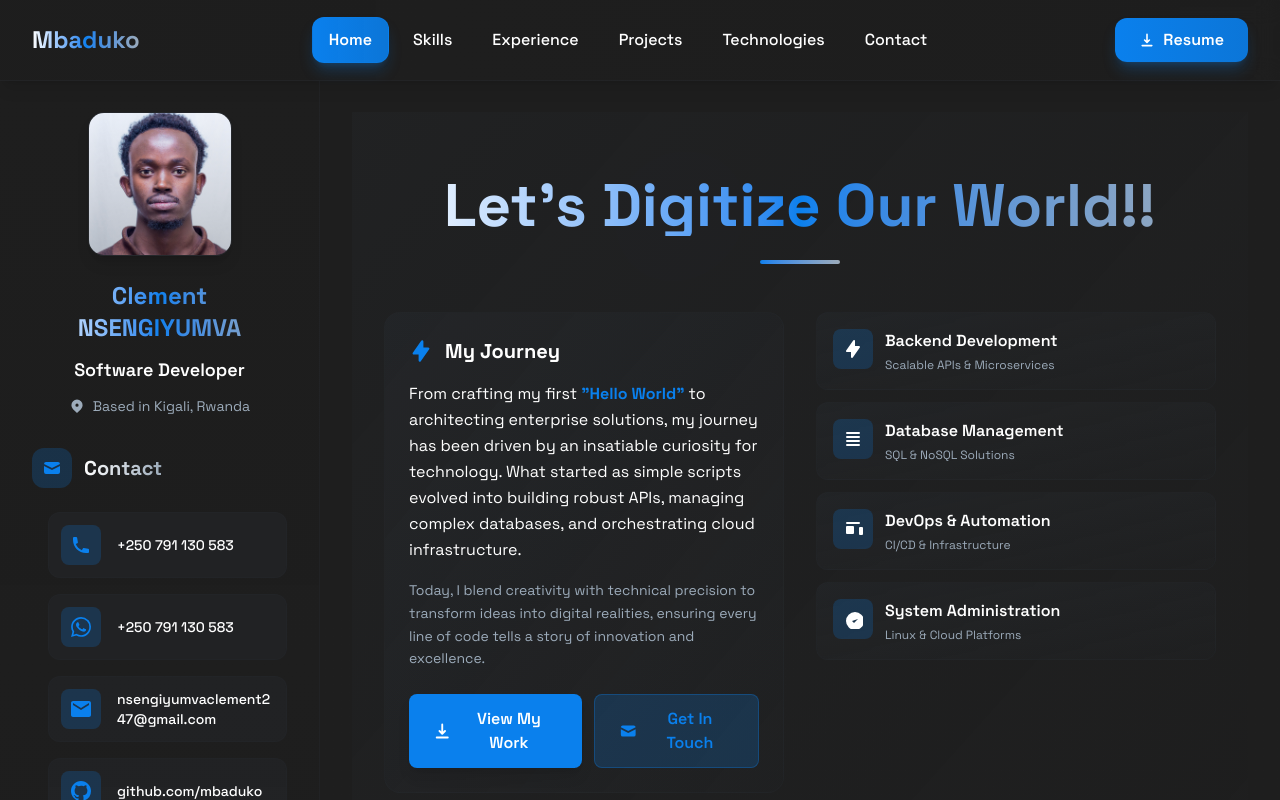
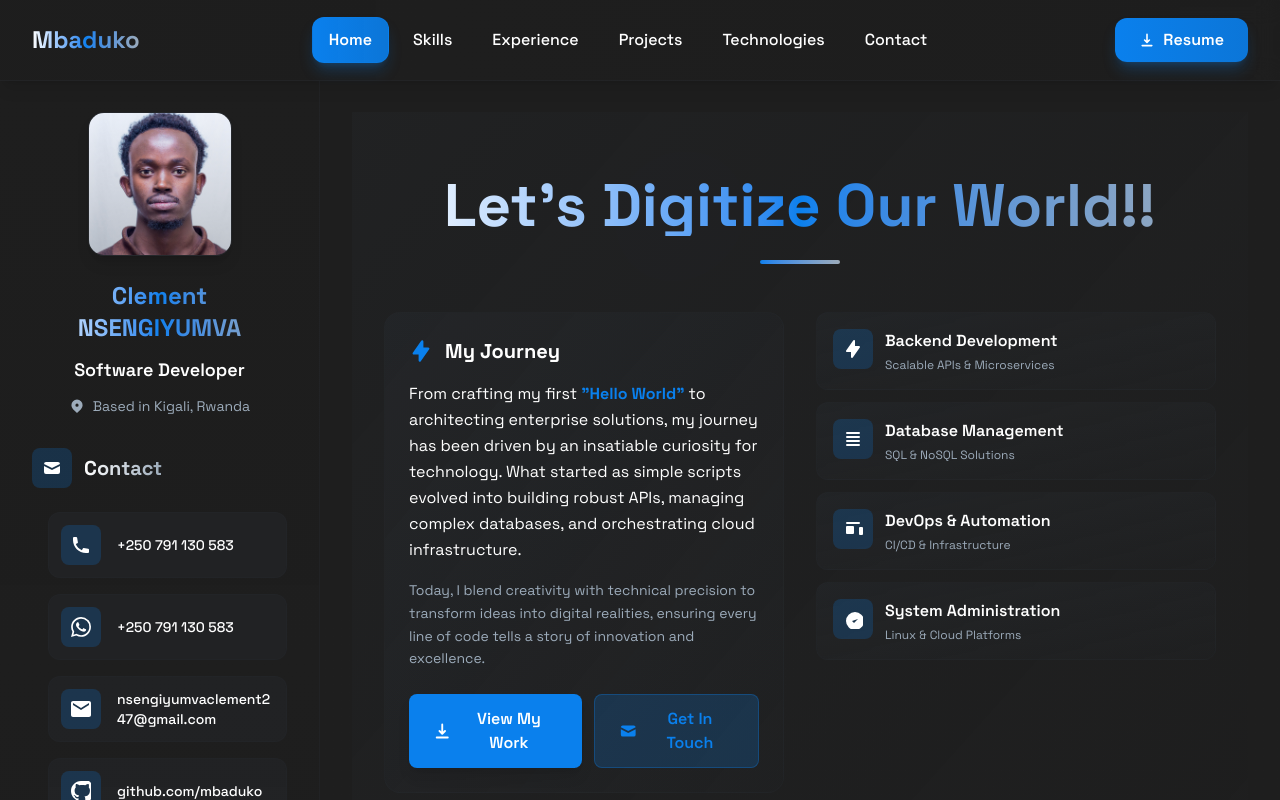
Before and after one commit to Mbaduko/portfolio, a Next.js app: page / in a window 1280 px wide. Built offline with nearby package versions, Linux system fonts and the light colour scheme.

Commit message:
feat: Complete layout

```diff
--- a/src/components/Footer.tsx
+++ b/src/components/Footer.tsx
@@ -10,7 +10,7 @@ export default function Footer() {
               href="#"
               className="w-12 h-12 bg-primary-button/20 rounded-xl flex items-center justify-center hover:bg-primary-button/30 hover:scale-110 transition-all duration-300 shadow-lg hover:shadow-xl"
             >
-              <svg className="w-6 h-6 text-primary-button" fill="currentColor" viewBox="0 0 24 24">
+              <svg className="w-6 h-6 text-white" fill="currentColor" viewBox="0 0 24 24">
                 <path d="M23.953 4.57a10 10 0 01-2.825.775 4.958 4.958 0 002.163-2.723c-.951.555-2.005.959-3.127 1.184a4.92 4.92 0 00-8.384 4.482C7.69 8.095 4.067 6.13 1.64 3.162a4.822 4.822 0 00-.666 2.475c0 1.71.87 3.213 2.188 4.096a4.904 4.904 0 01-2.228-.616v.06a4.923 4.923 0 003.946 4.827 4.996 4.996 0 01-2.212.085 4.936 4.936 0 004.604 3.417 9.867 9.867 0 01-6.102 2.105c-.39 0-.779-.023-1.17-.067a13.995 13.995 0 007.557 2.209c9.053 0 13.998-7.496 13.998-13.985 0-.21 0-.42-.015-.63A9.935 9.935 0 0024 4.59z"/>
               </svg>
             </a>
@@ -20,7 +20,7 @@ export default function Footer() {
               href="#"
               className="w-12 h-12 bg-primary-button/20 rounded-xl flex items-center justify-center hover:bg-primary-button/30 hover:scale-110 transition-all duration-300 shadow-lg hover:shadow-xl"
             >
-              <svg className="w-6 h-6 text-primary-button" fill="currentColor" viewBox="0 0 24 24">
+              <svg className="w-6 h-6 text-white" fill="currentColor" viewBox="0 0 24 24">
                 <path d="M20.447 20.452h-3.554v-5.569c0-1.328-.027-3.037-1.852-3.037-1.853 0-2.136 1.445-2.136 2.939v5.667H9.351V9h3.414v1.561h.046c.477-.9 1.637-1.85 3.37-1.85 3.601 0 4.267 2.37 4.267 5.455v6.286zM5.337 7.433c-1.144 0-2.063-.926-2.063-2.065 0-1.138.92-2.063 2.063-2.063 1.14 0 2.064.925 2.064 2.063 0 1.139-.925 2.065-2.064 2.065zm1.782 13.019H3.555V9h3.564v11.452zM22.225 0H1.771C.792 0 0 .774 0 1.729v20.542C0 23.227.792 24 1.771 24h20.451C23.2 24 24 23.227 24 22.271V1.729C24 .774 23.2 0 22.222 0h.003z"/>
               </svg>
             </a>
@@ -30,7 +30,7 @@ export default function Footer() {
               href="#"
               className="w-12 h-12 bg-primary-button/20 rounded-xl flex items-center justify-center hover:bg-primary-button/30 hover:scale-110 transition-all duration-300 shadow-lg hover:shadow-xl"
             >
-              <svg className="w-6 h-6 text-primary-button" fill="currentColor" viewBox="0 0 24 24">
+              <svg className="w-6 h-6 text-white" fill="currentColor" viewBox="0 0 24 24">
                 <path d="M12 0c-6.626 0-12 5.373-12 12 0 5.302 3.438 9.8 8.207 11.387.599.111.793-.261.793-.577v-2.234c-3.338.726-4.033-1.416-4.033-1.416-.546-1.387-1.333-1.756-1.333-1.756-1.089-.745.083-.729.083-.729 1.205.084 1.839 1.237 1.839 1.237 1.07 1.834 2.807 1.304 3.492.997.107-.775.418-1.305.762-1.604-2.665-.305-5.467-1.334-5.467-5.931 0-1.311.469-2.381 1.236-3.221-.124-.303-.535-1.524.117-3.176 0 0 1.008-.322 3.301 1.23.957-.266 1.983-.399 3.003-.404 1.02.005 2.047.138 3.006.404 2.291-1.552 3.297-1.23 3.297-1.23.653 1.653.242 2.874.118 3.176.77.84 1.235 1.911 1.235 3.221 0 4.609-2.807 5.624-5.479 5.921.43.372.823 1.102.823 2.222v3.293c0 .319.192.694.801.576 4.765-1.589 8.199-6.086 8.199-11.386 0-6.627-5.373-12-12-12z"/>
               </svg>
             </a>
--- a/src/components/Sidebar.tsx
+++ b/src/components/Sidebar.tsx
@@ -49,8 +49,8 @@ export default function Sidebar() {
       {/* Contact Section */}
       <div className="space-y-6">
         <div className="flex items-center space-x-3">
-          <div className="w-10 h-10 bg-primary-button/20 rounded-xl flex items-center justify-center">
-            <svg className="w-5 h-5 text-primary-button" fill="currentColor" viewBox="0 0 20 20">
+          <div className="w-10 h-10 bg-primary-button/20 rounded-lg flex items-center justify-center">
+            <svg className="w-5 h-5 text-white" fill="currentColor" viewBox="0 0 20 20">
               <path d="M2.003 5.884L10 9.882l7.997-3.998A2 2 0 0016 4H4a2 2 0 00-1.997 1.884z" />
               <path d="M18 8.118l-8 4-8-4V14a2 2 0 002 2h12a2 2 0 002-2V8.118z" />
             </svg>
@@ -64,7 +64,7 @@ export default function Sidebar() {
           {/* Phone */}
           <div className="flex items-center space-x-4 p-3 bg-secondary-bg/30 rounded-xl border border-secondary-bg/20 hover:border-primary-button/30 transition-all duration-300 hover:scale-105">
             <div className="w-10 h-10 bg-primary-button/20 rounded-lg flex items-center justify-center">
-              <svg className="w-5 h-5 text-primary-button" fill="currentColor" viewBox="0 0 20 20">
+              <svg className="w-5 h-5 text-white" fill="currentColor" viewBox="0 0 20 20">
                 <path d="M2 3a1 1 0 011-1h2.153a1 1 0 01.986.836l.74 4.435a1 1 0 01-.54 1.06l-1.548.773a11.037 11.037 0 006.105 6.105l.774-1.548a1 1 0 011.059-.54l4.435.74a1 1 0 01.836.986V17a1 1 0 01-1 1h-2C7.82 18 2 12.18 2 5V3z" />
               </svg>
             </div>
@@ -74,7 +74,7 @@ export default function Sidebar() {
           {/* WhatsApp */}
           <div className="flex items-center space-x-4 p-3 bg-secondary-bg/30 rounded-xl border border-secondary-bg/20 hover:border-primary-button/30 transition-all duration-300 hover:scale-105">
             <div className="w-10 h-10 bg-primary-button/20 rounded-lg flex items-center justify-center">
-              <svg className="w-5 h-5 text-primary-button" fill="currentColor" viewBox="0 0 24 24">
+              <svg className="w-5 h-5 text-white" fill="currentColor" viewBox="0 0 24 24">
                 <path d="M17.472 14.382c-.297-.149-1.758-.867-2.03-.967-.273-.099-.471-.148-.67.15-.197.297-.767.966-.94 1.164-.173.199-.347.223-.644.075-.297-.15-1.255-.463-2.39-1.475-.883-.788-1.48-1.761-1.653-2.059-.173-.297-.018-.458.13-.606.134-.133.298-.347.446-.52.149-.174.198-.298.298-.497.099-.198.05-.371-.025-.52-.075-.149-.669-1.612-.916-2.207-.242-.579-.487-.5-.669-.51-.173-.008-.371-.01-.57-.01-.198 0-.52.074-.792.372-.272.297-1.04 1.016-1.04 2.479 0 1.462 1.065 2.875 1.213 3.074.149.198 2.096 3.2 5.077 4.487.709.306 1.262.489 1.694.625.712.227 1.36.195 1.871.118.571-.085 1.758-.719 2.006-1.413.248-.694.248-1.289.173-1.413-.074-.124-.272-.198-.57-.347m-5.421 7.403h-.004a9.87 9.87 0 01-5.031-1.378l-.361-.214-3.741.982.998-3.648-.235-.374a9.86 9.86 0 01-1.51-5.26c.001-5.45 4.436-9.884 9.888-9.884 2.64 0 5.122 1.03 6.988 2.898a9.825 9.825 0 012.893 6.994c-.003 5.45-4.437 9.884-9.885 9.884m8.413-18.297A11.815 11.815 0 0012.05 0C5.495 0 .16 5.335.157 11.892c0 2.096.547 4.142 1.588 5.945L.057 24l6.305-1.654a11.882 11.882 0 005.683 1.448h.005c6.554 0 11.89-5.335 11.893-11.893A11.821 11.821 0 0020.885 3.488"/>
               </svg>
             </div>
@@ -84,7 +84,7 @@ export default function Sidebar() {
           {/* Email */}
           <div className="flex items-start space-x-4 p-3 bg-secondary-bg/30 rounded-xl border border-secondary-bg/20 hover:border-primary-button/30 transition-all duration-300 hover:scale-105">
             <div className="w-10 h-10 bg-primary-button/20 rounded-lg flex items-center justify-center flex-shrink-0">
-              <svg className="w-5 h-5 text-primary-button" fill="currentColor" viewBox="0 0 20 20">
+              <svg className="w-5 h-5 text-white" fill="currentColor" viewBox="0 0 20 20">
                 <path d="M0 4C0 2.895 0.895 2 2 2H18C19.105 2 20 2.895 20 4V16C20 17.105 19.105 18 18 18H2C0.895 18 0 17.105 0 16V4ZM2 6L10 11L18 6V4L10 9L2 4V6Z"/>
               </svg>
             </div>
@@ -94,8 +94,8 @@ export default function Sidebar() {
           {/* GitHub */}
           <div className="flex items-center space-x-4 p-3 bg-secondary-bg/30 rounded-xl border border-secondary-bg/20 hover:border-primary-button/30 transition-all duration-300 hover:scale-105">
             <div className="w-10 h-10 bg-primary-button/20 rounded-lg flex items-center justify-center">
-              <svg className="w-5 h-5 text-primary-button" fill="currentColor" viewBox="0 0 20 20">
-                <path fillRule="evenodd" d="M10 0C4.477 0 0 4.484 0 10.017c0 4.425 2.865 8.18 6.839 9.504.5.092.682-.217.682-.483 0-.237-.008-.868-.013-1.703-2.782.605-3.369-1.343-3.369-1.343-.454-1.158-1.11-1.466-1.11-1.466-.908-.62.069-.608.069-.608 1.003.07 1.531 1.032 1.531 1.032.892 1.53 2.341 1.088 2.91.832.092-.647.35-1.088.636-1.338-2.22-.253-4.555-1.113-4.555-4.951 0-1.093.39-1.988 1.029-2.688-.103-.253-.446-1.272.098-2.65 0 0 .84-.27 2.75 1.026A9.564 9.564 0 0110 4.844c.85.004 1.705.115 2.504.337 1.909-1.296 2.747-1.027 2.747-1.027.546 1.379.203 2.398.1 2.651.64.7 1.028 1.595 1.028 2.688 0 3.848-2.339 4.695-4.566 4.942.359.31.678.921.678 1.856 0 1.338-.012 2.419-.012 2.747 0 .268.18.58.688.482A10.019 10.019 0 0020 10.017C20 4.484 15.522 0 10 0z" clipRule="evenodd" />
+              <svg className="w-5 h-5 text-white" fill="currentColor" viewBox="0 0 20 20">
+                <path fillRule="evenodd" d="M10 0C4.477 0 0 4.484 0 10.017c0 4.425 2.865 8.18 6.839 9.504.5.092.682-.217.682-.483 0-.237-.008-.868-.013-1.703-2.782.605-3.369-1.343-3.369-1.343-.454-1.158-1.11-1.466-1.11-1.466-.908-.62.069-.608.069-.608 1.003.07 1.531 1.032 1.531 1.032.892 1.53 2.341 1.088 2.91.832.092-.647.35-1.088.636-1.338-2.22-.253-4.555-1.113-4.555-4.951 0-1.311.469-2.381 1.236-3.221-.124-.303-.535-1.524.117-3.176 0 0 1.008-.322 3.301 1.23.957-.266 1.983-.399 3.003-.404 1.02.005 2.047.138 3.006.404 2.291-1.552 3.297-1.23 3.297-1.23.653 1.653.242 2.874.118 3.176.77.84 1.235 1.911 1.235 3.221 0 4.609-2.807 5.624-5.479 5.921.43.372.823 1.102.823 2.222v3.293c0 .319.192.694.801.576 4.765-1.589 8.199-6.086 8.199-11.386 0-6.627-5.373-12-12-12z" clipRule="evenodd" />
               </svg>
             </div>
             <span className="text-sm font-medium text-foreground">github.com/mbaduko</span>
@@ -104,7 +104,7 @@ export default function Sidebar() {
           {/* LinkedIn */}
           <div className="flex items-center space-x-4 p-3 bg-secondary-bg/30 rounded-xl border border-secondary-bg/20 hover:border-primary-button/30 transition-all duration-300 hover:scale-105">
             <div className="w-10 h-10 bg-primary-button/20 rounded-lg flex items-center justify-center">
-              <svg className="w-5 h-5 text-primary-button" fill="currentColor" viewBox="0 0 20 20">
+              <svg className="w-5 h-5 text-white" fill="currentColor" viewBox="0 0 20 20">
                 <path fillRule="evenodd" d="M16.338 16.338H13.67V12.16c0-.995-.017-2.277-1.387-2.277-1.39 0-1.601 1.086-1.601 2.207v4.248H8.014v-8.59h2.559v1.174h.037c.356-.675 1.227-1.387 2.526-1.387 2.703 0 3.203 1.778 3.203 4.092v4.711zM5.005 6.575a1.548 1.548 0 11-.003-3.096 1.548 1.548 0 01.003 3.096zm-1.337 9.763H6.34v-8.59H3.667v8.59zM17.668 1H2.328C1.595 1 1 1.581 1 2.298v15.403C1 18.418 1.595 19 2.328 19h15.34c.734 0 1.332-.582 1.332-1.299V2.298C19 1.581 18.402 1 17.668 1z" clipRule="evenodd" />
               </svg>
             </div>
```
